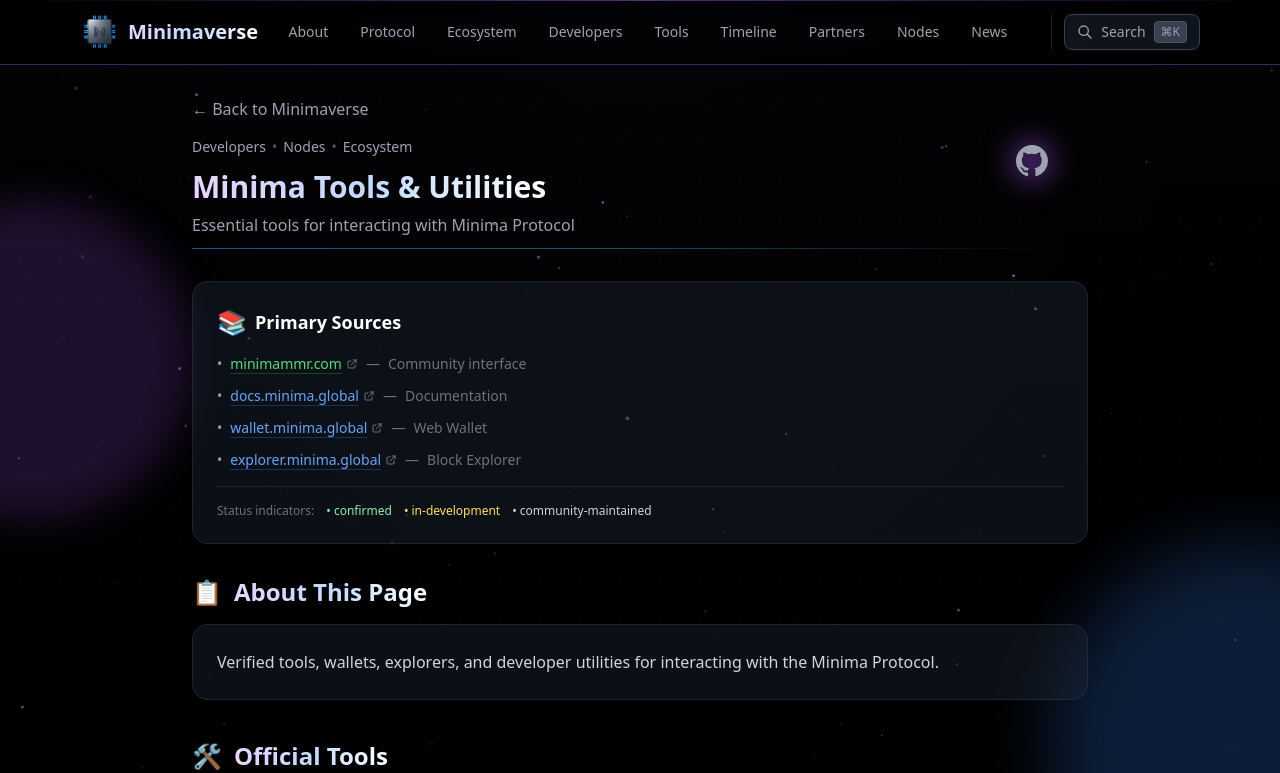
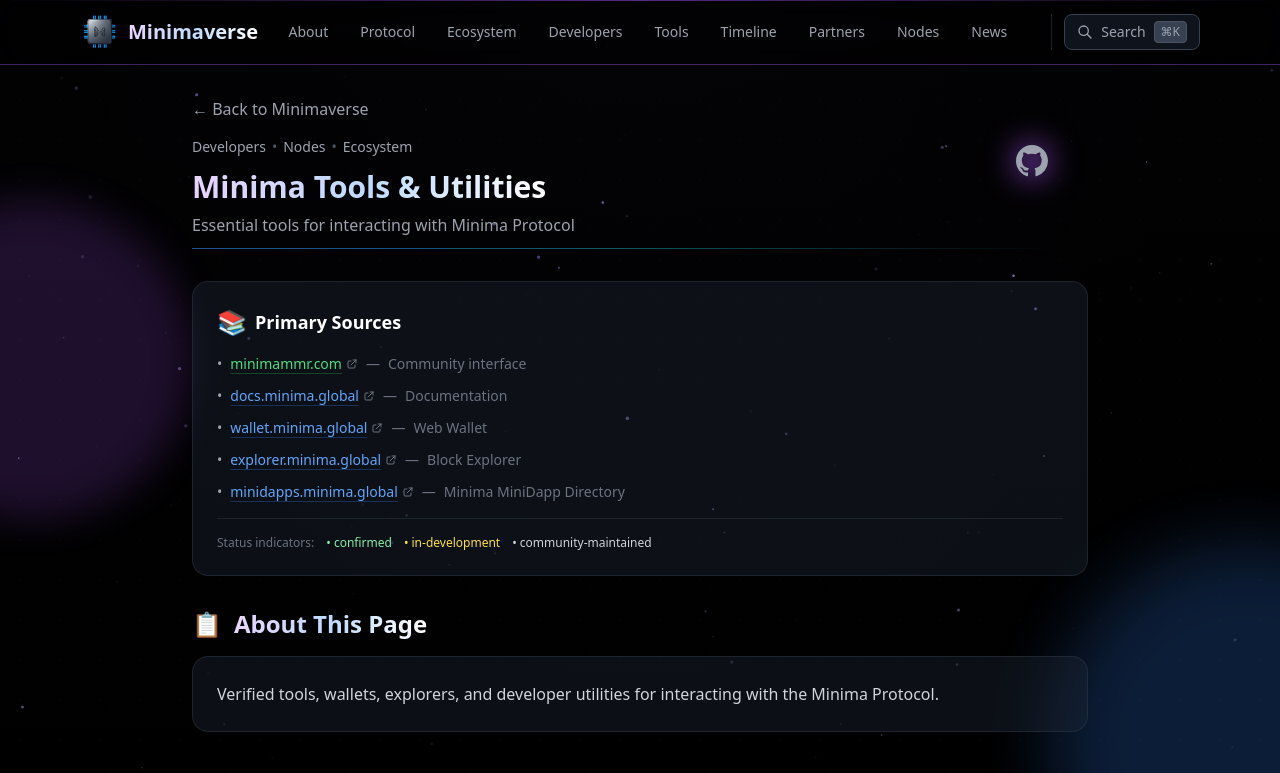
Before and after one commit to KuA1bo/minimaverse-site, a Next.js app: page /tools in a window 1280 px wide. Shown: the top 773 px of the page. Built offline with nearby package versions, Linux system fonts and the light colour scheme.

Commit message:
Shorten Minidapps Directory description in primary sources

```diff
--- a/src/app/tools/page.tsx
+++ b/src/app/tools/page.tsx
@@ -194,6 +194,17 @@ export default function ToolsPage() {
               </ExternalLink>
               <span className="hidden md:inline text-gray-500">—</span>
               <span className="text-gray-500 text-xs md:text-sm">Block Explorer</span>
+            </li>
+            <li className="flex flex-col md:flex-row md:items-center gap-1 md:gap-2">
+              <span className="hidden md:inline text-gray-400">•</span>
+              <ExternalLink
+                href="https://minidapps.minima.global/"
+                className="text-blue-400 hover:text-purple-400 underline decoration-blue-500/30 hover:decoration-purple-500/60 underline-offset-4 transition-all duration-300"
+              >
+                minidapps.minima.global
+              </ExternalLink>
+              <span className="hidden md:inline text-gray-500">—</span>
+              <span className="text-gray-500 text-xs md:text-sm">Minima MiniDapp Directory</span>
             </li>
           </ul>
 
@@ -536,7 +547,7 @@ export default function ToolsPage() {
         <section className="border-t border-gray-700/40 pt-6 opacity-0 animate-fade-in-up delay-300">
           <p className="text-gray-500 text-sm flex items-center gap-2">
             <span className="w-2 h-2 bg-green-500 rounded-full animate-pulse" />
-            Last updated: June 6, 2026
+            Last updated: June 7, 2026
           </p>
         </section>
 
```
